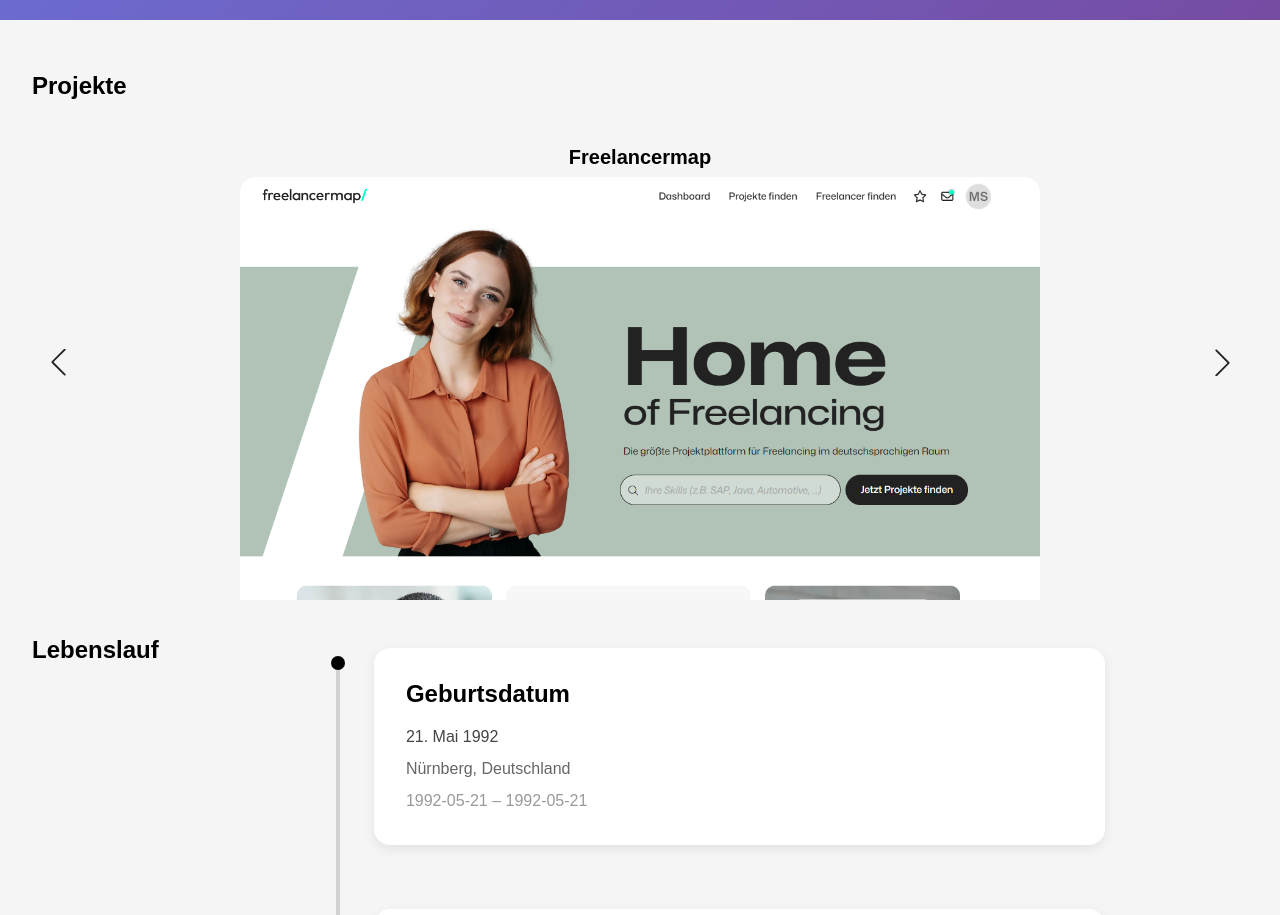
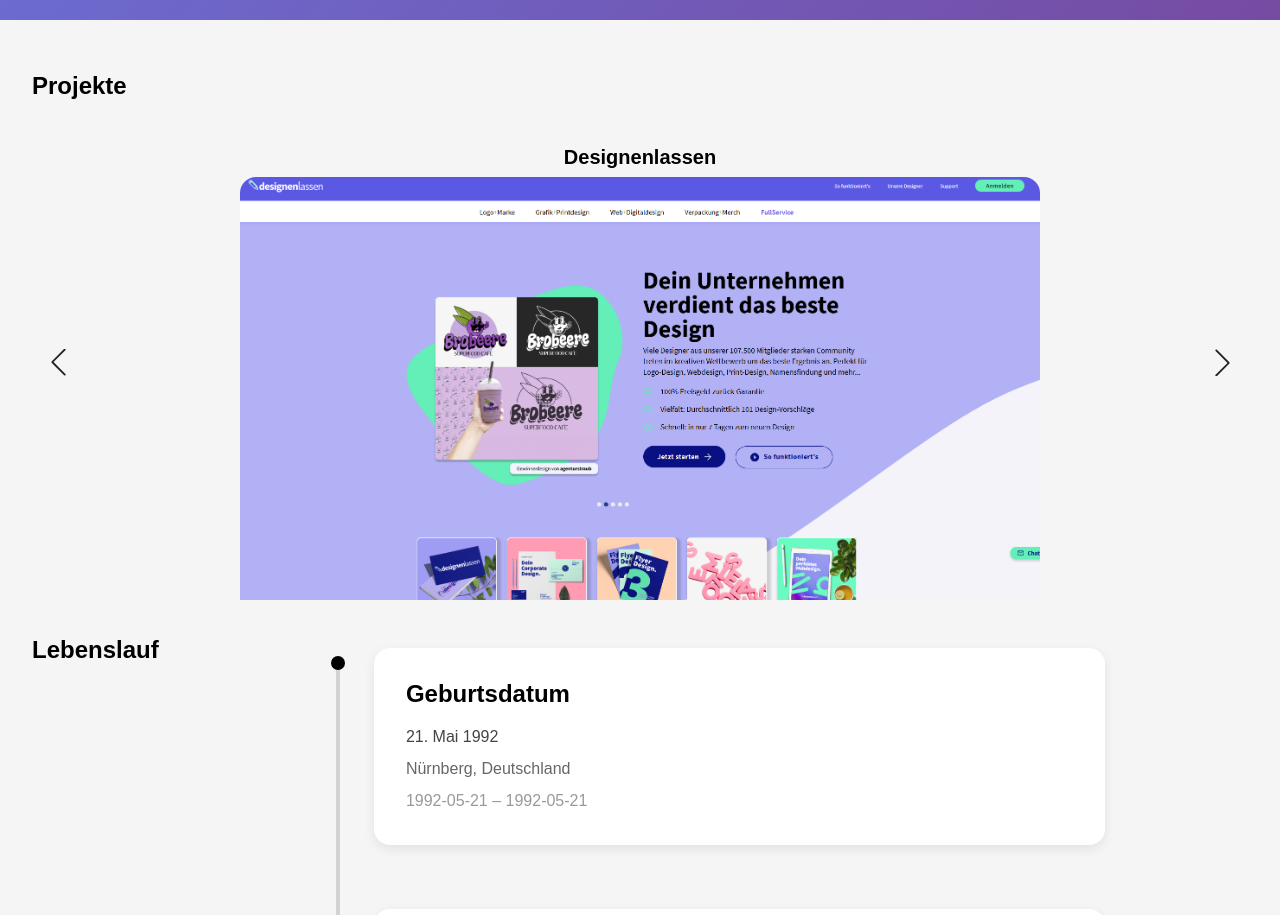
Before and after one commit to SharkMarc/Onepage, a React app: page / in a window 1280 px wide. Shown: the part 780-1695 px from the top of the page. Built offline with nearby package versions, Linux system fonts and the light colour scheme.

Commit message:
implemented autoplay

```diff
--- a/src/components/carousell.tsx
+++ b/src/components/carousell.tsx
@@ -65,10 +65,10 @@
                         navigation
                         pagination={{clickable: true, type: "bullets"}}
                         speed={1200}
-                        // autoplay={{
-                        //     delay: 3000,      // 3 Sekunden
-                        //     disableOnInteraction: false
-                        // }}
+                        autoplay={{
+                            delay: 3000,      // 3 Sekunden
+                            disableOnInteraction: false
+                        }}
                         loop={true}
 
                 >
```
